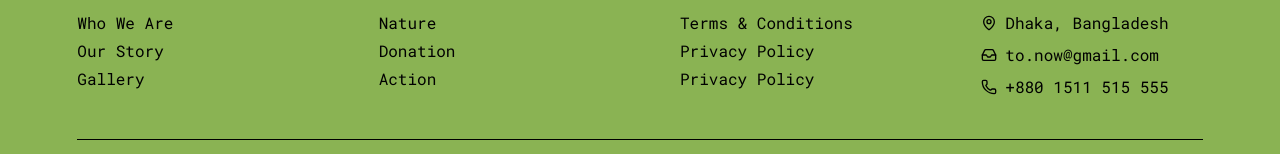
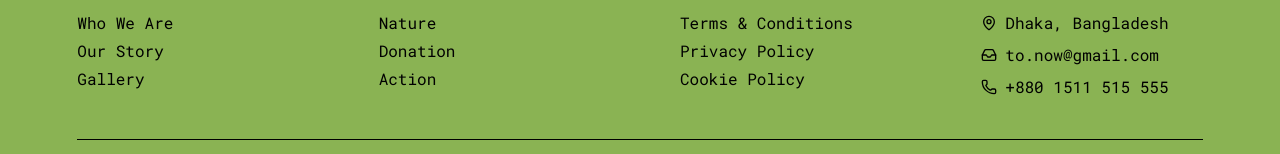
Before and after one commit to arik509/together-now-client, a React (Vite) app: page / in a window 1280 px wide. Shown: the part 7934-8088 px from the top of the page. Built offline with nearby package versions, Linux system fonts and the light colour scheme; no server answers.

Commit message:
Updated Footer

```diff
--- a/src/Components/Footer.jsx
+++ b/src/Components/Footer.jsx
@@ -104,7 +104,7 @@ const Footer = () => (
                     to="/privacy"
                     className="hover:text-green-600 transition-colors cursor-pointer"
                   >
-                    Privacy Policy
+                    Cookie Policy
                   </Link>
                 </li>
               </ul>
```
